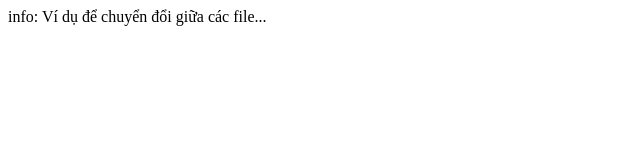
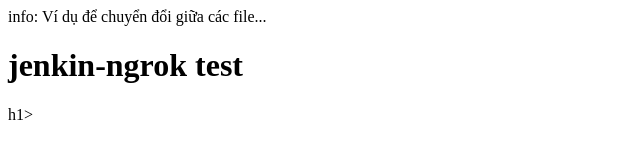
Before and after one commit to noriadler49/didactic-octo-funicular, a plain HTML site: page info.html in a window 1280 px wide. Shown: the whole page, without its empty margins (0-640 px from the left). Drawn offline with Linux system fonts and the light colour scheme.

Commit message:
jenkins-ngrok test 2

```diff
--- a/info.html
+++ b/info.html
@@ -7,5 +7,6 @@
 </head>
 <body>
     info: Ví dụ để chuyển đổi giữa các file...
+    <h1>jenkin-ngrok test</h1>h1>
 </body>
 </html>
```
